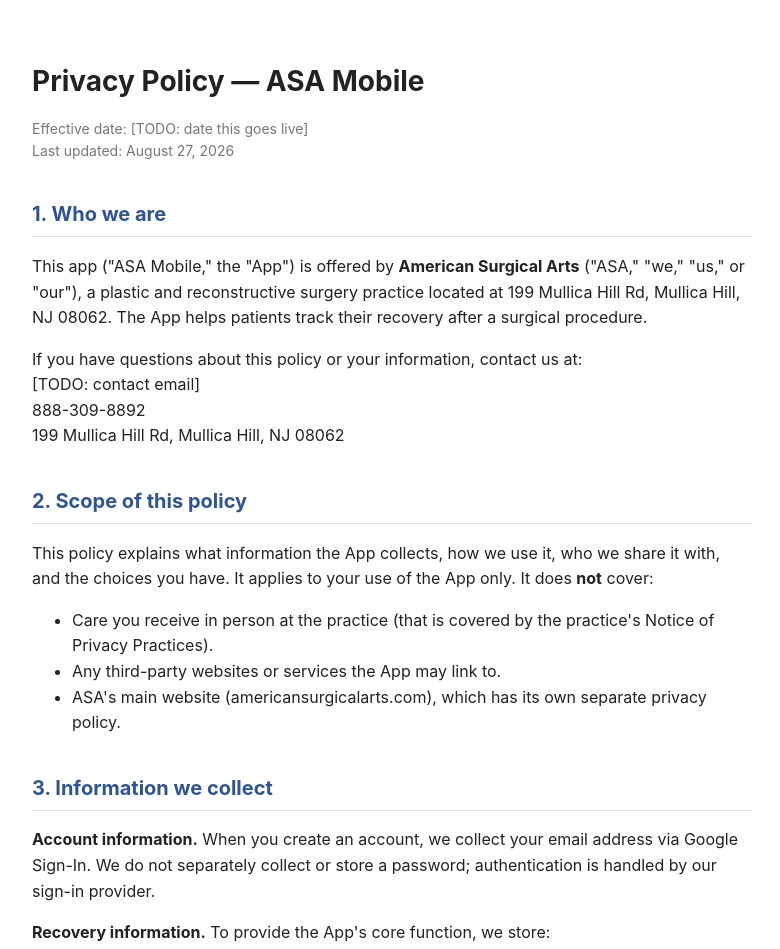
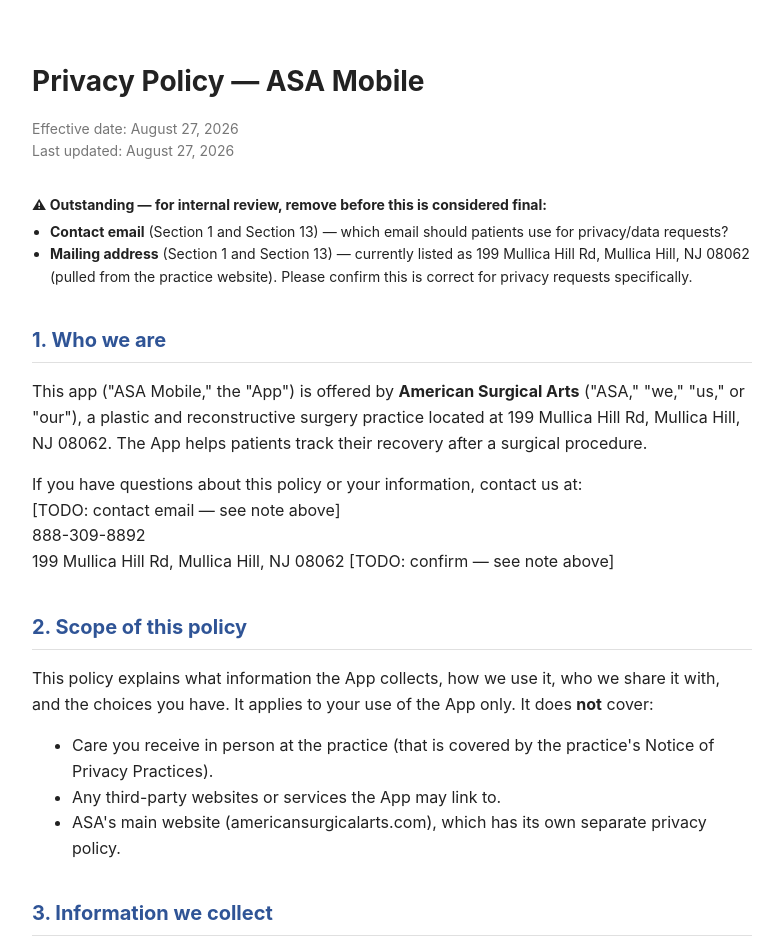
Before and after one commit to philippatillo/asa-privacy-policy, a plain HTML site: page index.html in a window 1280 px wide. Shown: the top 949 px of the page, without its empty margins (248-1028 px from the left). Drawn offline with Linux system fonts and the light colour scheme.

Commit message:
Update index.html

```diff
--- a/index.html
+++ b/index.html
@@ -29,6 +29,15 @@
     font-size: 14px;
     margin-bottom: 32px;
   }
+  .todo-box {
+    margin-bottom: 28px;
+    font-size: 14px;
+    line-height: 1.6;
+  }
+  .todo-box ul {
+    margin: 4px 0 0;
+    padding-left: 18px;
+  }
   a {
     color: #2F5496;
   }
@@ -38,16 +47,24 @@
 
 <h1>Privacy Policy — ASA Mobile</h1>
 <p class="meta">
-  Effective date: [TODO: date this goes live]<br />
+  Effective date: August 27, 2026<br />
   Last updated: August 27, 2026
 </p>
+
+<div class="todo-box">
+  <strong>⚠ Outstanding — for internal review, remove before this is considered final:</strong>
+  <ul>
+    <li><strong>Contact email</strong> (Section 1 and Section 13) — which email should patients use for privacy/data requests?</li>
+    <li><strong>Mailing address</strong> (Section 1 and Section 13) — currently listed as 199 Mullica Hill Rd, Mullica Hill, NJ 08062 (pulled from the practice website). Please confirm this is correct for privacy requests specifically.</li>
+  </ul>
+</div>
 
 <h2>1. Who we are</h2>
 <p>This app ("ASA Mobile," the "App") is offered by <strong>American Surgical Arts</strong> ("ASA," "we," "us," or "our"), a plastic and reconstructive surgery practice located at 199 Mullica Hill Rd, Mullica Hill, NJ 08062. The App helps patients track their recovery after a surgical procedure.</p>
 <p>If you have questions about this policy or your information, contact us at:<br />
-[TODO: contact email]<br />
+[TODO: contact email — see note above]<br />
 888-309-8892<br />
-199 Mullica Hill Rd, Mullica Hill, NJ 08062</p>
+199 Mullica Hill Rd, Mullica Hill, NJ 08062 [TODO: confirm — see note above]</p>
 
 <h2>2. Scope of this policy</h2>
 <p>This policy explains what information the App collects, how we use it, who we share it with, and the choices you have. It applies to your use of the App only. It does <strong>not</strong> cover:</p>
@@ -136,9 +153,9 @@
 <h2>13. Contact us</h2>
 <p>Questions or requests about this policy or your information:</p>
 <p>American Surgical Arts<br />
-199 Mullica Hill Rd, Mullica Hill, NJ 08062<br />
+199 Mullica Hill Rd, Mullica Hill, NJ 08062 [TODO: confirm — see note above]<br />
 888-309-8892<br />
-[TODO: contact email]</p>
+[TODO: contact email — see note above]</p>
 
 </body>
 </html>
```
